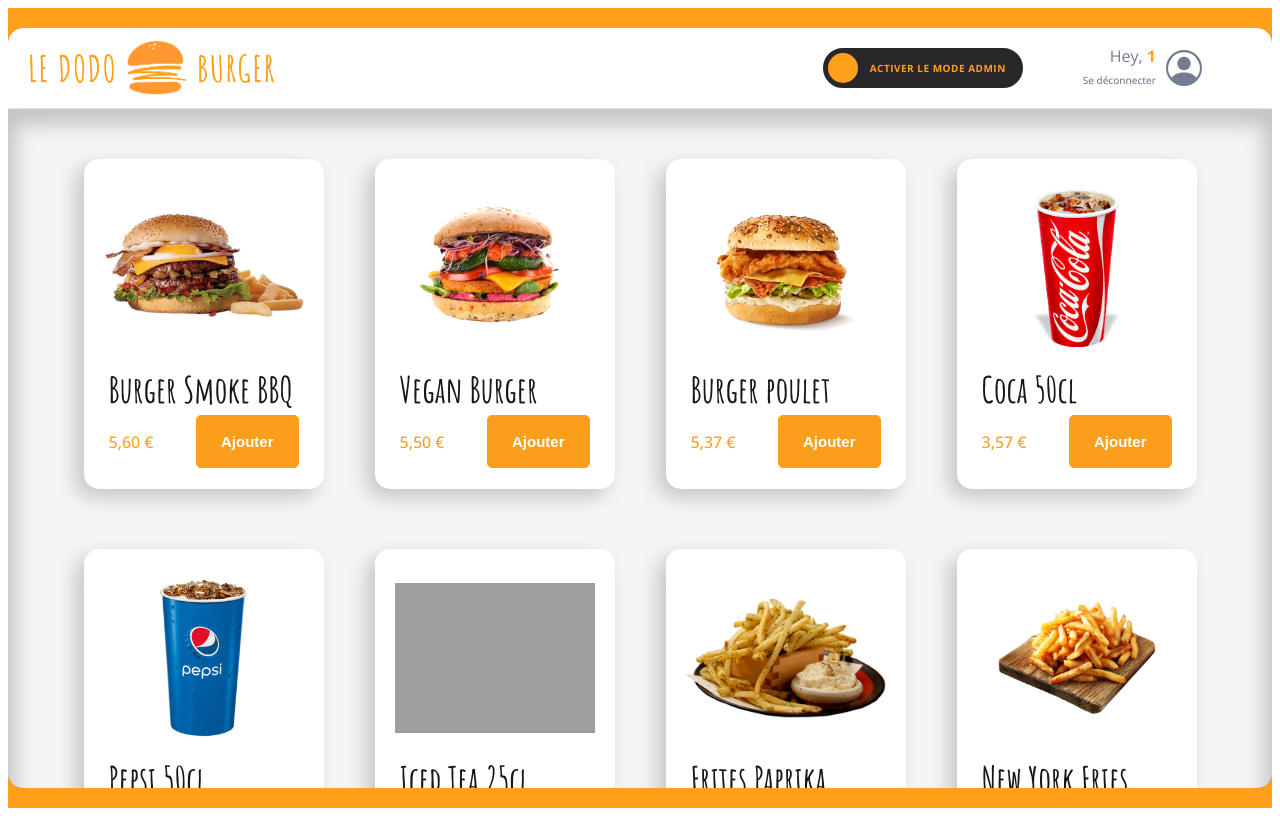
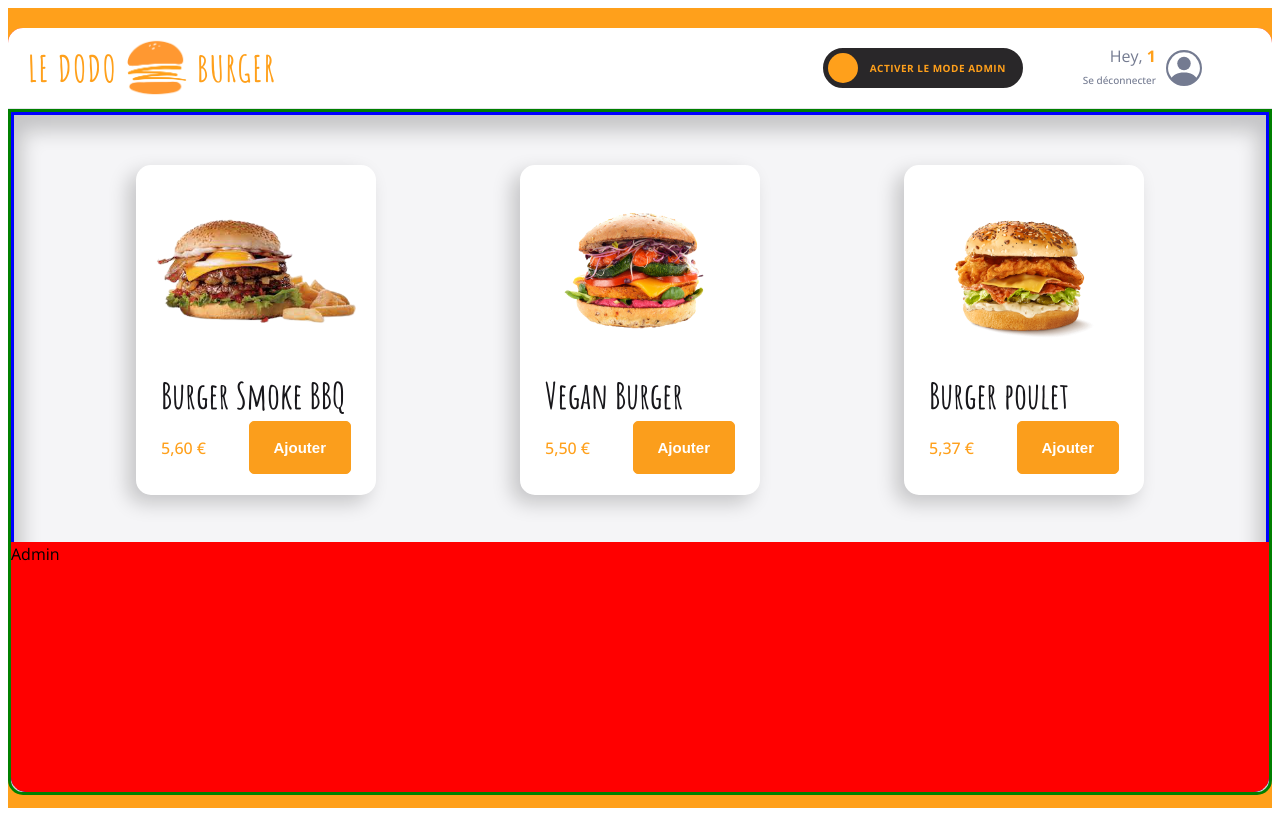
Before and after one commit to nantedev/DodoBurger, a React (Vite) app: page /order/1 in a window 1280 px wide. Built offline with nearby package versions, Linux system fonts and the light colour scheme; grey boxes are pictures that could not be loaded.

Commit message:
💄 F07: Main > add layout with Basket

```diff
--- a/src/components/pages/order/Main/Main.jsx
+++ b/src/components/pages/order/Main/Main.jsx
@@ -6,13 +6,18 @@ export default function Main() {
   return (
     <MainStyled>
       {/* <div className="basket">Basket</div> */}
+      <div className="menu-and-admin">
       <Menu />
+        <div className="admin">Admin</div>
+      </div>
     </MainStyled>
   )
 }
 
 const MainStyled  = styled.main`
+    border: 3px solid green;
     background: ${theme.colors.background_white};
+    height: calc(95vh - 10vh);
     flex: 1;
     border-bottom-left-radius: ${theme.borderRadius.extraRound};
     border-bottom-right-radius: ${theme.borderRadius.extraRound};
@@ -21,9 +26,25 @@ const MainStyled  = styled.main`
     display: grid;
     grid-template-columns: 1fr;
 
-    overflow-y: scroll;
-
     /* .basket {
       background: pink;
     } */
+
+    .menu-and-admin {
+      position: relative;
+      overflow-y: hidden;
+      display: grid;
+      border-bottom-left-radius: ${theme.borderRadius.extraRound};
+      border-bottom-right-radius: ${theme.borderRadius.extraRound};
+
+      .admin{
+      background: red;
+      height: 250px;
+      position: absolute;
+      bottom: 0;
+      left: 0;
+      right: 0;
+    }
+    }
+
 `
--- a/src/components/pages/order/Main/Menu.jsx
+++ b/src/components/pages/order/Main/Menu.jsx
@@ -27,11 +27,14 @@ export default function Menu() {
 
 
 const StyledMenu  = styled.div`
+    border: 3px solid blue;
     background: ${theme.colors.background_white};
     display: grid;
     grid-template-columns: repeat(4, 1fr);
+    grid-template-columns: repeat(auto-fit, minmax(300px, 1fr));
     grid-row-gap: 60px;
     padding: 50px 50px 150px;
     justify-items: center;
     box-shadow: 0px 8px 20px 8px rgba(0, 0, 0, 0.2) inset;
-`;
+    overflow-y: scroll ;
+`
```
